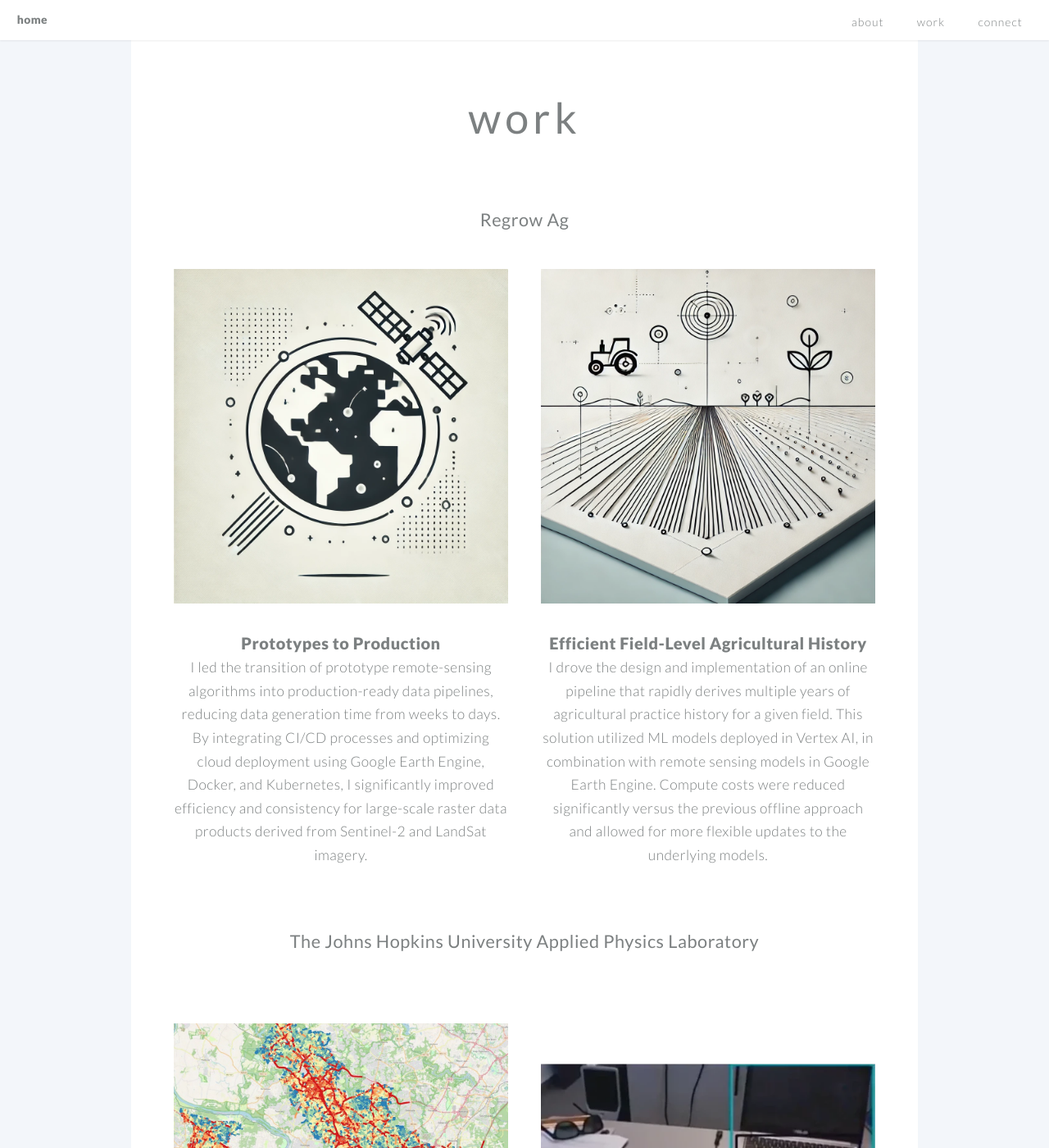
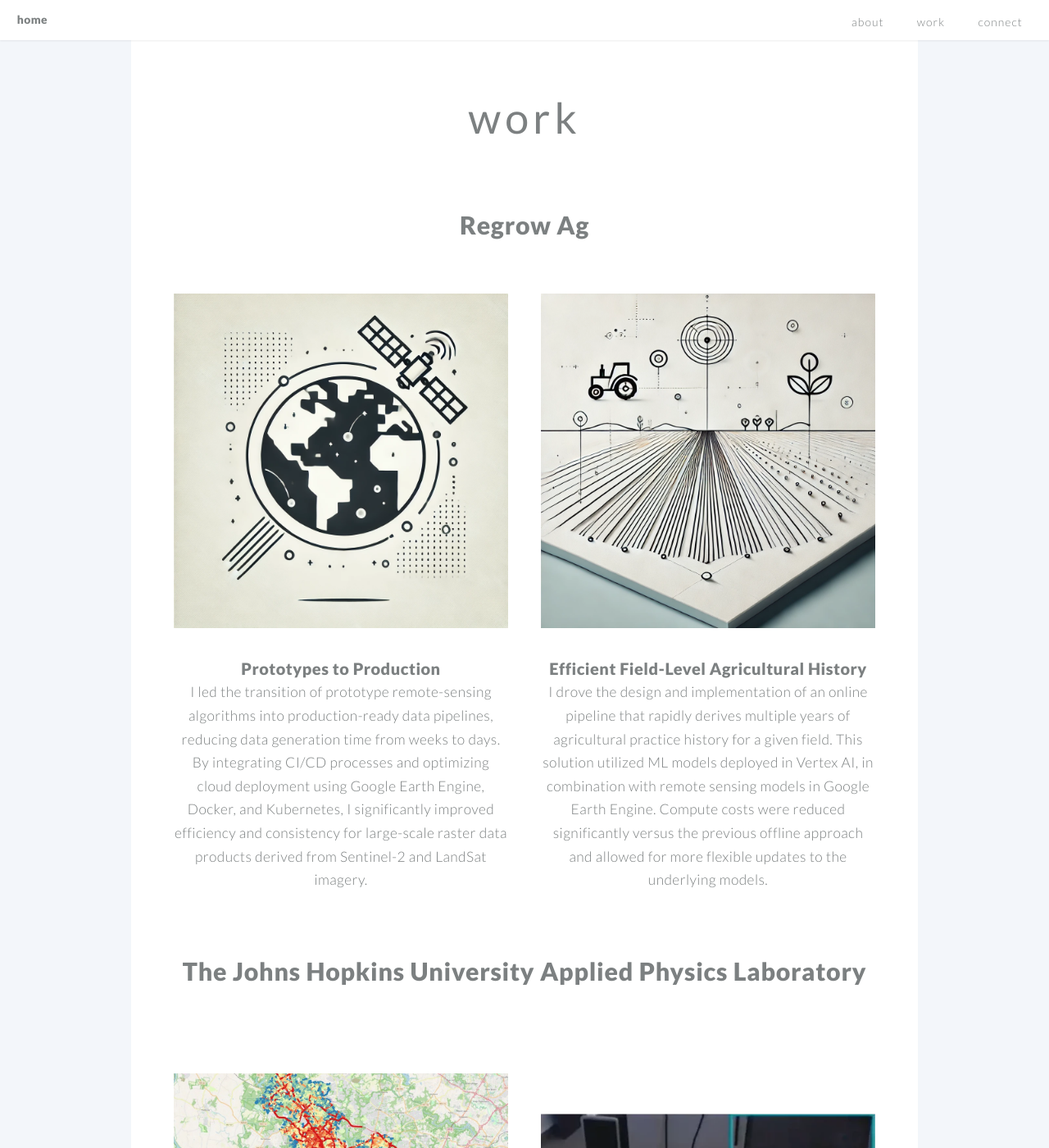
Before and after one commit to derekrollend/derekrollend.github.io, a Jekyll site: the page built from index.md, in a window 1280 px wide and 1400 px high, scrolled down 1153 px. Shown: the whole window at 82% size. Built offline with Jekyll 4.4.1, drawn with Linux system fonts in a browser that asks for light colours.

Commit message:
Text weight adjustments

```diff
--- a/_layouts/hello-default.html
+++ b/_layouts/hello-default.html
@@ -124,7 +124,7 @@
                 <div class="row">
 
                           <div class="12u">
-                              <h3 style="margin-bottom:2em; font-size:1.25em"><strong>{{ categories.category}}</strong></h3>
+                              <h3 style="margin-bottom:2em; font-size:1.75em; font-weight:600">{{ categories.category}}</h3>
                           </div>
 
                           {% for items in categories.items %}
--- a/css/style.css
+++ b/css/style.css
@@ -51,7 +51,7 @@
 		}
 
 	strong, b {
-		font-weight: 400;
+		font-weight: 500;
 	}
 
 	p, ul, ol, dl, table, blockquote {
```
